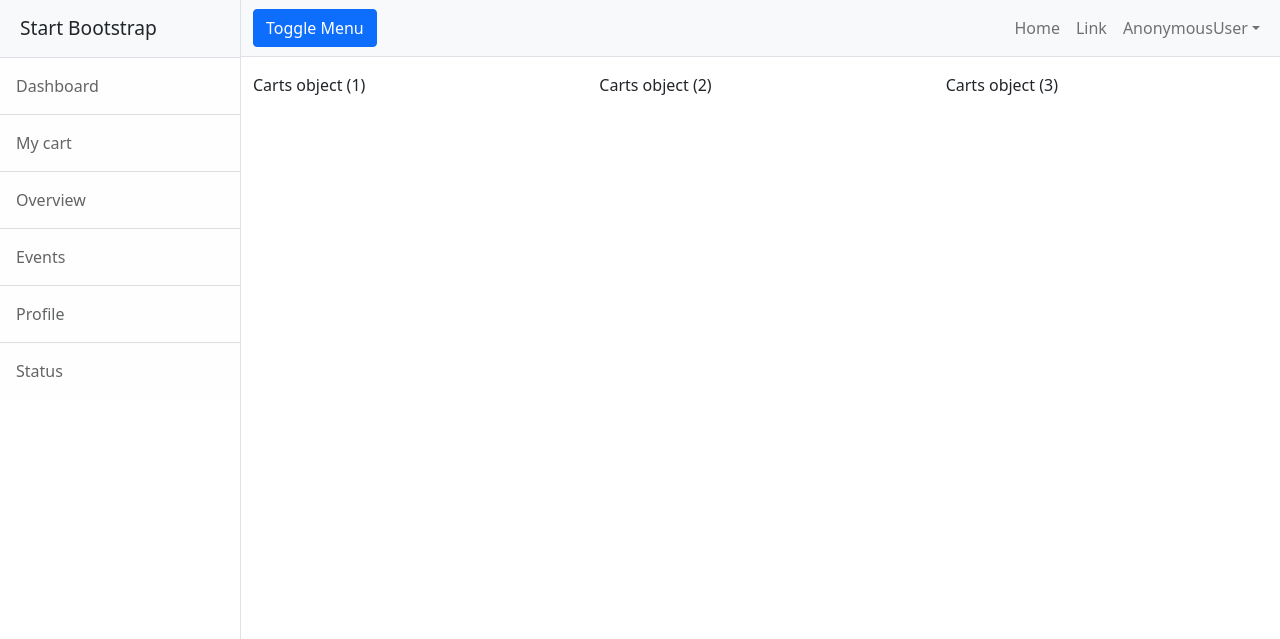
After one commit to Hafeesulali/bookstore, a Django app: page /customer/carts/all in a window 1280 px wide. The commit adds this page. Shown: the top 639 px of the page. Run offline with Django 4.2, Linux system fonts and the light colour scheme; data comes from the database, SQL or seed files in the repository; both versions use the stored data as it was after the commit; some libraries are stand-ins or nearby versions.

Commit message:
add to cart added

```diff
--- a/customer/models.py
+++ b/customer/models.py
@@ -1,5 +1,9 @@
 from django.db import models
-from django.contrib.auth import models
+from book.models import Books
+from django.contrib.auth.models import User
+
+
+# from django.contrib.auth import models
 
 # Create your models here.
 
@@ -9,3 +13,15 @@ from django.contrib.auth import models
 #     email = models.CharField(max_length=120, unique=True)
 #     username = models.CharField(max_length=120, unique=True)
 #     password = models.CharField(max_length=120)
+
+class Carts(models.Model):
+    product = models.ForeignKey(Books, on_delete=models.CASCADE)
+    user = models.ForeignKey(User, on_delete=models.CASCADE)
+    date = models.DateField(auto_now_add=True)
+    quantity = models.PositiveIntegerField(default=1)
+    options = (
+        ("incart", "incart"),
+        ("order placed", "order placed"),
+        ("cancelled", "cancelled")
+    )
+    status = models.CharField(max_length=15, choices=options, default="incart")
--- a/customer/templates/cbase.html
+++ b/customer/templates/cbase.html
@@ -22,7 +22,8 @@
         <div class="sidebar-heading border-bottom bg-light">Start Bootstrap</div>
         <div class="list-group list-group-flush">
             <a class="list-group-item list-group-item-action list-group-item-light p-3" href="#!">Dashboard</a>
-            <a class="list-group-item list-group-item-action list-group-item-light p-3" href="#!">Shortcuts</a>
+            <a class="list-group-item list-group-item-action list-group-item-light p-3" href="{%url 'viewmycart' %}">My
+                cart</a>
             <a class="list-group-item list-group-item-action list-group-item-light p-3" href="#!">Overview</a>
             <a class="list-group-item list-group-item-action list-group-item-light p-3" href="#!">Events</a>
             <a class="list-group-item list-group-item-action list-group-item-light p-3" href="#!">Profile</a>
--- a/customer/templates/customer_home.html
+++ b/customer/templates/customer_home.html
@@ -12,8 +12,7 @@
                 <p class="card-text">Author:{{book.author}}</p>
                 <p class="card-text">Price:{{book.amount}}</p>
                 <p class="card-text">Available Copies: {{book.copies}}</p>
-
-                <a href="#" class="btn btn-primary">Go somewhere</a>
+                <a href="{%url 'addtocart' book.id %}" class="btn btn-primary">Add to Cart</a>
             </div>
         </div>
 
--- /dev/null
+++ b/customer/templates/my_cart.html
@@ -0,0 +1,13 @@
+{%extends 'cbase.html'%}
+{%block body_block%}
+<div class="row">
+    {%for cart in carts%}
+    <div class="col-4 mt-3">
+        {{cart}}
+
+
+
+    </div>
+    {%endfor%}
+</div>
+{%endblock%}
--- a/customer/urls.py
+++ b/customer/urls.py
@@ -7,6 +7,8 @@ urlpatterns = [
     path("accounts/register", views.SignUpView.as_view(), name="sign up"),
     path("accounts/login", views.SignInView.as_view(), name="sign in"),
     path("accounts/logout", views.signout, name="sign out"),
-    path("accounts/password/reset", views.PasswordReset.as_view(), name="password reset")
+    path("accounts/password/reset", views.PasswordReset.as_view(), name="password reset"),
+    path("carts/item/add/<int:id>",views.add_to_cart,name="addtocart"),
+    path("carts/all",views.ViewMyCart.as_view(),name="viewmycart")
 
 ]
--- a/customer/views.py
+++ b/customer/views.py
@@ -5,6 +5,7 @@ from django.urls import reverse_lazy
 from customer.forms import UserRegistrationForm, LoginForm, PasswordResetForm
 from django.contrib.auth import authenticate, login, logout
 from django.contrib.auth.models import User
+from customer.models import Carts
 
 
 # Create your views here.
@@ -85,3 +86,25 @@ class PasswordReset(View):
                 return render(request, "password_reset.html", {"form": form})
         else:
             return render(request, "password_reset.html", {"form": form})
+
+
+# class AddTocart(View):
+#     def post(self, request, *args, **kwargs):
+#         book = Books.objects.get(id=kwargs["id"])
+#         user = request.user
+#         cart = Carts(product=book, user=user)
+#         cart.save()
+#         return redirect("custhome")
+
+def add_to_cart(request, id):
+    book = Books.objects.get(id=id)
+    user = request.user
+    cart = Carts(product=book, user=user)
+    cart.save()
+    return redirect("custhome")
+
+
+class ViewMyCart(ListView):
+    model = Carts
+    template_name = "my_cart.html"
+    context_object_name = "carts"
```
Also changed, not shown: customer/migrations/0001_initial.py (added), db.sqlite3.
